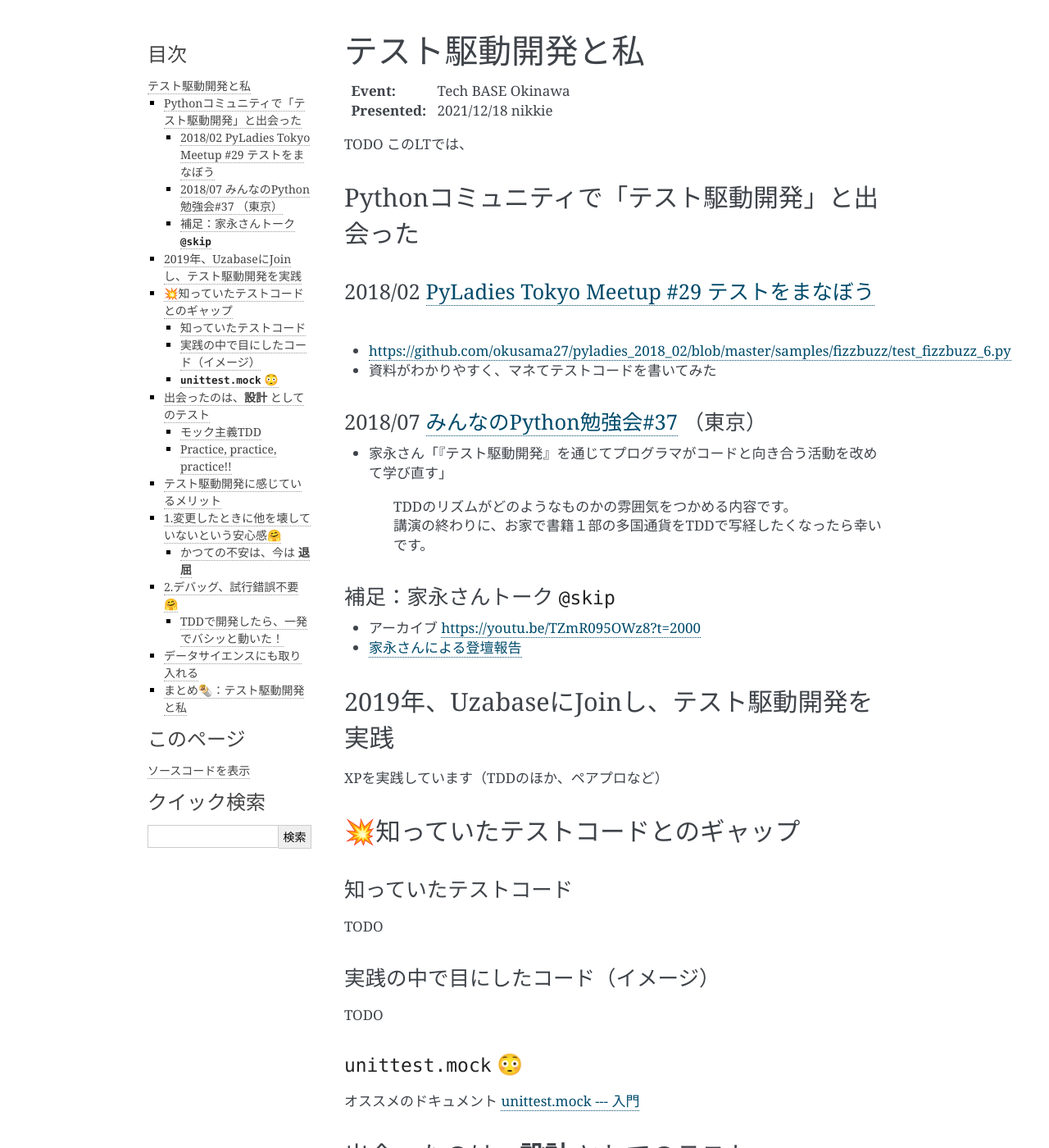
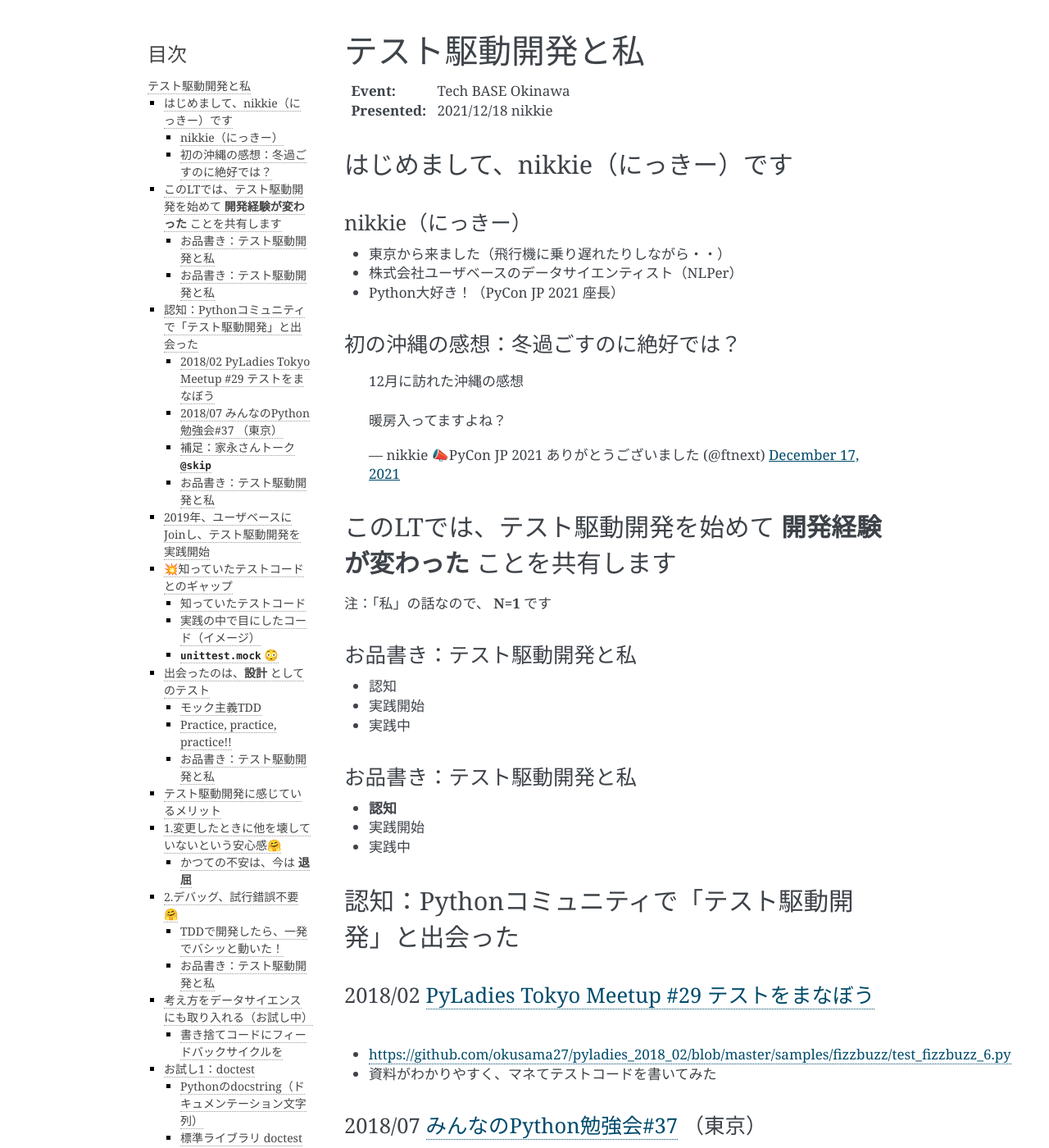
Before and after one commit to ftnext/2021_slides, a Sphinx documentation site: the page built from source/tech_base_okinawa/tdd_and_i.rst, in a window 1280 px wide and 1400 px high. Shown: the whole window at 82% size. Built offline with Sphinx 7.4.7, drawn with Linux system fonts in a browser that asks for light colours; comment, search, counter and statistics services are not loaded; some of the changed text lies outside the part shown.

Commit message:
[feat] Draft all contents

```diff
--- a/source/tech_base_okinawa/tdd_and_i.rst
+++ b/source/tech_base_okinawa/tdd_and_i.rst
@@ -8,9 +8,43 @@
 :Event: Tech BASE Okinawa
 :Presented: 2021/12/18 nikkie
 
-TODO このLTでは、
+はじめまして、nikkie（にっきー）です
+======================================================================
 
-Pythonコミュニティで「テスト駆動開発」と出会った
+nikkie（にっきー）
+------------------------------------------------
+
+* 東京から来ました（飛行機に乗り遅れたりしながら・・）
+* 株式会社ユーザベースのデータサイエンティスト（NLPer）
+* Python大好き！（PyCon JP 2021 座長）
+
+初の沖縄の感想：冬過ごすのに絶好では？
+------------------------------------------------
+
+.. raw:: html
+
+    <blockquote class="twitter-tweet"><p lang="ja" dir="ltr">12月に訪れた沖縄の感想<br><br>暖房入ってますよね？</p>&mdash; nikkie 📣PyCon JP 2021 ありがとうございました (@ftnext) <a href="https://twitter.com/ftnext/status/1471863785241845760?ref_src=twsrc%5Etfw">December 17, 2021</a></blockquote> <script async src="https://platform.twitter.com/widgets.js" charset="utf-8"></script>
+
+このLTでは、テスト駆動開発を始めて **開発経験が変わった** ことを共有します
+================================================================================
+
+注：「私」の話なので、 **N=1** です
+
+お品書き：テスト駆動開発と私
+------------------------------------------------
+
+* 認知
+* 実践開始
+* 実践中
+
+お品書き：テスト駆動開発と私
+------------------------------------------------
+
+* **認知**
+* 実践開始
+* 実践中
+
+認知：Pythonコミュニティで「テスト駆動開発」と出会った
 ======================================================================
 
 2018/02 `PyLadies Tokyo Meetup #29 テストをまなぼう <https://pyladies-tokyo.connpass.com/event/76967/>`_
@@ -24,8 +58,7 @@ Pythonコミュニティで「テスト駆動開発」と出会った
 
 * 家永さん「『テスト駆動開発』を通じてプログラマがコードと向き合う活動を改めて学び直す」
 
-    | TDDのリズムがどのようなものかの雰囲気をつかめる内容です。
-    | 講演の終わりに、お家で書籍１部の多国通貨をTDDで写経したくなったら幸いです。
+    TDDのリズムがどのようなものかの雰囲気をつかめる内容です。
 
 補足：家永さんトーク ``@skip``
 ------------------------------------------------
@@ -33,13 +66,22 @@ Pythonコミュニティで「テスト駆動開発」と出会った
 * アーカイブ https://youtu.be/TZmR095OWz8?t=2000
 * `家永さんによる登壇報告 <https://twop.agile.esm.co.jp/i-like-tdd-16d9ce2c2201>`_
 
-2019年、UzabaseにJoinし、テスト駆動開発を実践
+お品書き：テスト駆動開発と私
+------------------------------------------------
+
+* 認知
+* **実践開始**
+* 実践中
+
+2019年、ユーザベースにJoinし、テスト駆動開発を実践開始
 ======================================================================
 
 XPを実践しています（TDDのほか、ペアプロなど）
 
 💥知っていたテストコードとのギャップ
 ======================================================================
+
+「やってみたかった」テスト駆動開発でしたが、現実は・・・
 
 知っていたテストコード
 ------------------------------------------------
@@ -70,6 +112,13 @@ Practice, practice, practice!!
 * ``unittest.mock`` を使ったコードが読み書きできるように **ひたすら練習**
 * 経過の一例：2020/05 `Remote.py 発表資料 <https://docs.google.com/presentation/d/1YP03-0THNmWLdqIi_hrcgi-k7y_2G7jj5iWXf973Ew4/edit#slide=id.g774fdc25c3_0_235>`_
 
+お品書き：テスト駆動開発と私
+------------------------------------------------
+
+* 認知
+* 実践開始
+* **実践中** （感じていること）
+
 テスト駆動開発に感じているメリット
 ======================================================================
 
@@ -87,16 +136,98 @@ Practice, practice, practice!!
 TDDで開発したら、一発でバシッと動いた！
 ------------------------------------------------
 
-* テスト駆動開発したら、デバッグ不要になることを経験
-* テストを書かない場合は、思ったとおり動かなくてデバッグは付き物
-* 未知のライブラリは対話モードで使い方を把握してからテスト書いています
+* テスト駆動開発したら、**デバッグ不要** になることを経験
+* テストを書かない場合、スクリプトは思ったとおり動かなくてデバッグは付き物
+* 未知のライブラリは *対話モードで使い方を把握してから* テスト書いています
 
-データサイエンスにも取り入れる
+お品書き：テスト駆動開発と私
+------------------------------------------------
+
+* 認知
+* 実践開始
+* **実践中** （試していること）
+
+考え方をデータサイエンスにも取り入れる（お試し中）
 ======================================================================
 
-doctest
+書き捨てコードにフィードバックサイクルを
+------------------------------------------------
 
-``fast_dev_run``
+* データサイエンスのコードは *書き捨て* と言われる（PyCon mini Hiroshima 2020 「`データサイエンスのためのリーダブルコードのススメ <https://ytknzw.github.io/PyCon/PyCon_mini_Hiroshima/%E3%83%87%E3%83%BC%E3%82%BF%E3%82%B5%E3%82%A4%E3%82%A8%E3%83%B3%E3%82%B9%E3%81%AE%E3%81%9F%E3%82%81%E3%81%AE%E3%83%AA%E3%83%BC%E3%83%80%E3%83%96%E3%83%AB%E3%82%B3%E3%83%BC%E3%83%89%E3%81%AE%E3%82%B9%E3%82%B9%E3%83%A1_PyCon_mini_Hiroshima_20201010.pdf>`_」）
+* テスト駆動開発で体験した **フィードバックサイクル** を回しながらデータサイエンスのコードを書きたい
+
+お試し1：doctest
+======================================================================
+
+Pythonのdocstring（ドキュメンテーション文字列）
+------------------------------------------------
+
+.. code-block:: python
+
+    def awesome_function():
+        """ここがdocstringです
+
+        docstring = 関数（など）の最初の式である文字列リテラル
+        ref: https://docs.python.org/ja/3/glossary.html#term-docstring
+        """
+        ...
+
+標準ライブラリ doctest
+------------------------------------------------
+
+* docstringに **対話モードの実行例** を書く
+
+  * 実行する式
+  * 評価した値（期待値）
+
+* :command:`python -m doctest example.py` で実行
+
+doctestの例
+------------------------------------------------
+
+.. code-block:: python
+
+    def factorial(n):
+        """
+        >>> [factorial(n) for n in range(6)]
+        [1, 1, 2, 6, 24, 120]
+        """
+        ...
+
+ref: `doctest --- 対話的な実行例をテストする <https://docs.python.org/ja/3/library/doctest.html>`_
+
+データサイエンスのコードでdoctest
+------------------------------------------------
+
+* 関数の実装前にdocstringに実行例を書く
+* 重要でちょっと不安な処理（データの変換など）をdoctestで頻繁に検証（不安を退屈に変える）
+* 同様の例：Qiita `忙しい研究者のためのテストコードとドキュメントの書き方 <https://qiita.com/hmkz/items/0689cd85fb3e1adcda1a>`_
+
+お試し2：``fast_dev_run``
+======================================================================
+
+機械学習モデルの訓練コード
+------------------------------------------------
+
+* ちょいちょいある：長い訓練の後に実装ミスで落ちる
+* もっと早くフィードバックを得たい
+
+PyTorch LightningのTrainer
+------------------------------------------------
+
+* ``Trainer(fast_dev_run=True)`` （`ドキュメント <https://pytorch-lightning.readthedocs.io/en/latest/common/trainer.html#fast-dev-run>`_）
+* バッチ1回分のデータで訓練
+* 訓練スクリプトが **最後まで動くかどうか** 分かる
+
+要は、少量データで試す
+------------------------------------------------
+
+* PyTorch Lightningを使わないシーンでは、少量データを用意（:command:`head` で抜き出すなど）
+* 訓練スクリプトに少量データを渡して、最後まで動くか確認
 
 まとめ🌯：テスト駆動開発と私
 ======================================================================
+
+* テスト駆動開発、好きです！
+* 不安が退屈に変わるなど、メリット感じています
+* データサイエンスの"書き捨て"コードにも試しています
```
